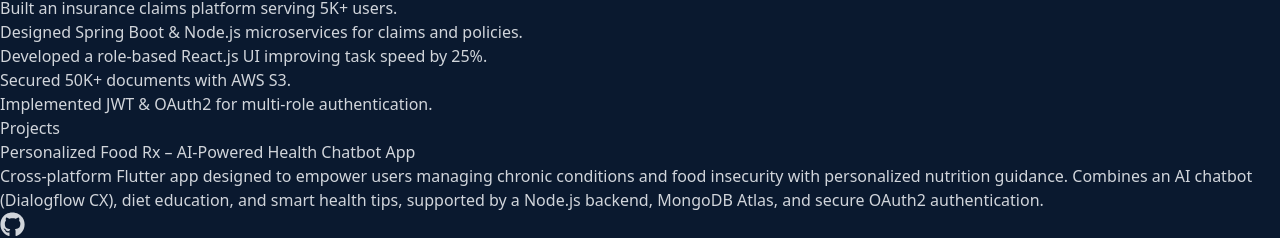
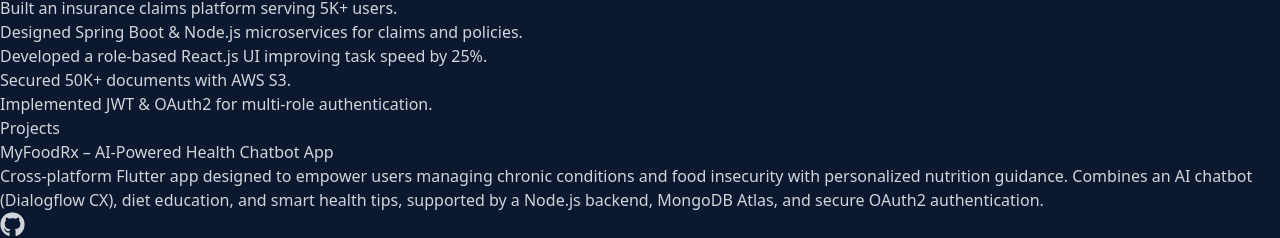
Before and after one commit to tanvikreddy123/portfolio, a React (Vite) app: page / in a window 1280 px wide. Shown: the part 1054-1292 px from the top of the page. Built offline with nearby package versions, Linux system fonts and the light colour scheme.

Commit message:
Updated Link

```diff
--- a/src/constants/index.js
+++ b/src/constants/index.js
@@ -112,10 +112,10 @@
 
 export const projects = [
   {
-    title: "Personalized Food Rx – AI-Powered Health Chatbot App",
+    title: "MyFoodRx – AI-Powered Health Chatbot App",
     description: "Cross-platform Flutter app designed to empower users managing chronic conditions and food insecurity with personalized nutrition guidance. Combines an AI chatbot (Dialogflow CX), diet education, and smart health tips, supported by a Node.js backend, MongoDB Atlas, and secure OAuth2 authentication.",
     tags: [],
-    source_code_link: "https://github.com/tanvikreddy123/nutrimate-foodrx-healthbot",
+    source_code_link: "https://github.com/tanvikreddy123/MyFoodRx",
     publication_link: "10.1109/SMARTCOMP65954.2025.00080",
     live_demo_link: "#",
   },
```
